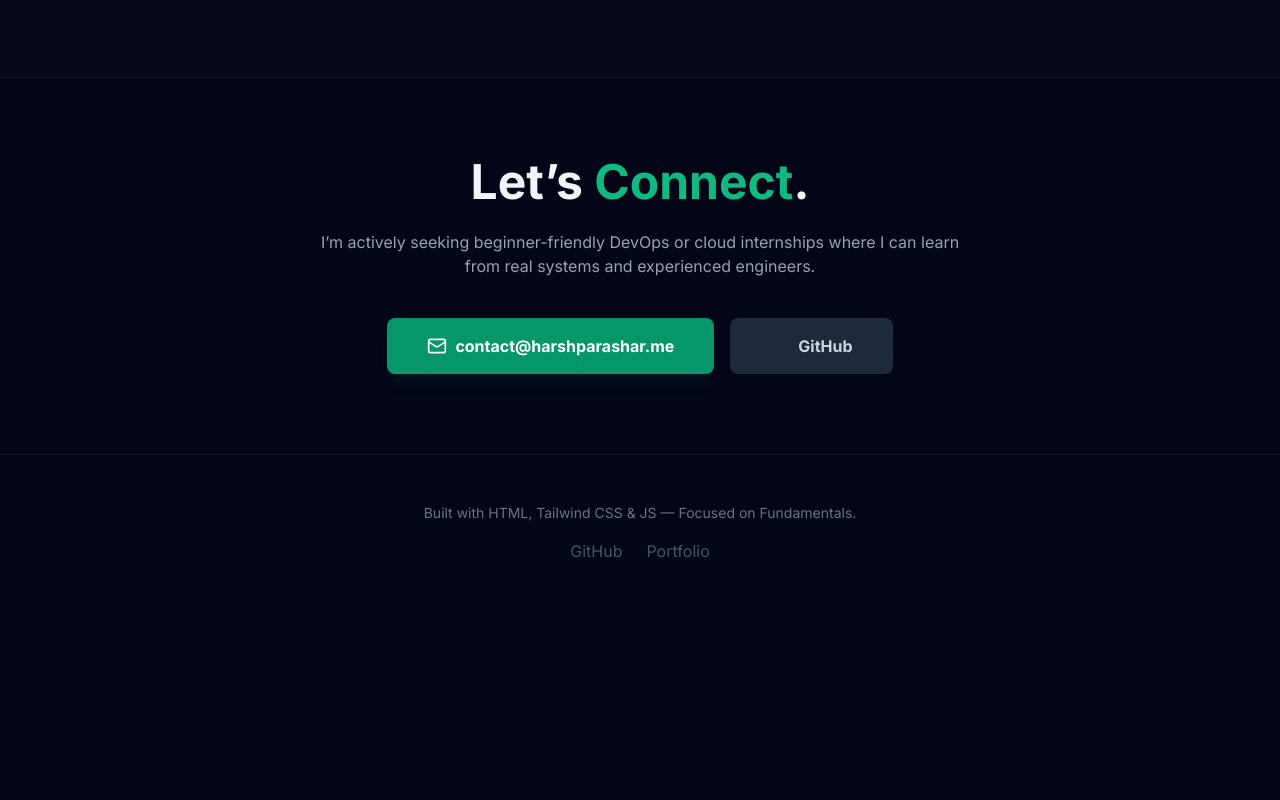
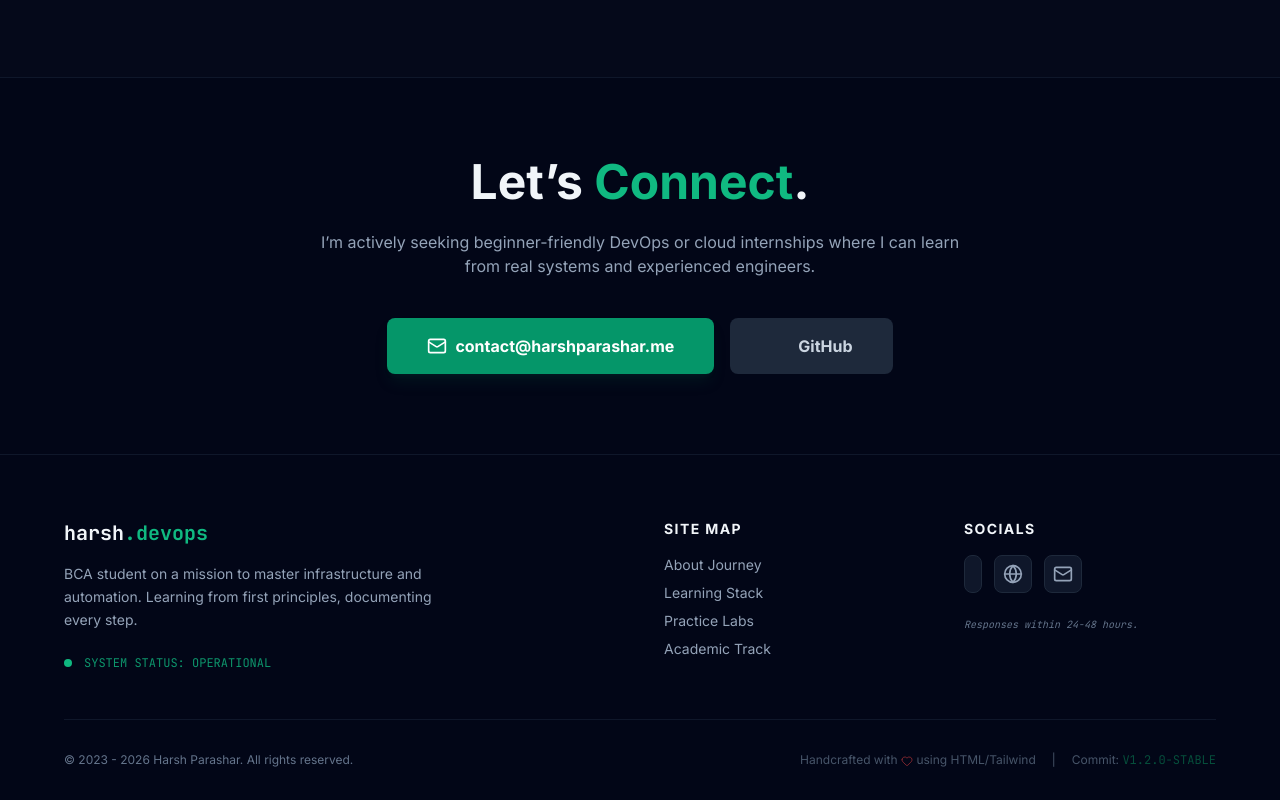
Before and after one commit to harshparashar-me/my-portfolio, a plain HTML site: page index.html in a window 1280 px wide. Shown: the part 2376-3176 px from the top of the page. Before the commit the page ends 2987 px from the top, so only its background shows below. Drawn offline with nearby package versions, Linux system fonts and the light colour scheme.

Commit message:
Update index.html

```diff
--- a/index.html
+++ b/index.html
@@ -36,6 +36,7 @@
         .selection-emerald::selection { background-color: rgba(16, 185, 129, 0.3); }
         .glass-nav { background-color: rgba(2, 6, 23, 0.8); backdrop-filter: blur(8px); border-bottom: 1px solid rgba(30, 41, 59, 1); }
         .terminal-shadow { box-shadow: 0 25px 50px -12px rgba(16, 185, 129, 0.1); }
+        .footer-link-hover:hover { color: #10b981; transform: translateX(4px); transition: all 0.2s; }
     </style>
 </head>
 <body class="bg-slate-950 text-slate-300 font-sans antialiased selection-emerald">
@@ -328,14 +329,67 @@
         </div>
     </section>
 
-    <!-- Footer -->
-    <footer class="py-12 border-t border-slate-900 px-6 text-center">
-        <p class="text-slate-500 text-sm mb-4">
-            Built with HTML, Tailwind CSS & JS — Focused on Fundamentals.
-        </p>
-        <div class="flex justify-center gap-6 text-slate-600">
-            <a href="https://github.com/harshparashar-me" target="_blank" class="hover:text-emerald-500 transition-colors">GitHub</a>
-            <a href="https://harshparashar.me/tech/" target="_blank" class="hover:text-emerald-500 transition-colors">Portfolio</a>
+    <!-- Improved Footer -->
+    <footer class="bg-slate-950 border-t border-slate-900 pt-16 pb-8 px-6">
+        <div class="max-w-6xl mx-auto">
+            <div class="grid grid-cols-1 md:grid-cols-4 gap-12 mb-12">
+                <!-- Column 1: Brand -->
+                <div class="col-span-1 md:col-span-2 space-y-4">
+                    <div class="flex items-center gap-2 font-mono text-xl font-bold">
+                        <span class="text-slate-100">harsh<span class="text-emerald-500">.devops</span></span>
+                    </div>
+                    <p class="text-slate-400 text-sm leading-relaxed max-w-sm">
+                        BCA student on a mission to master infrastructure and automation.
+                        Learning from first principles, documenting every step.
+                    </p>
+                    <div class="flex items-center gap-3 pt-2 text-emerald-500/80 font-mono text-xs">
+                        <span class="flex h-2 w-2 rounded-full bg-emerald-500 animate-pulse"></span>
+                        SYSTEM STATUS: OPERATIONAL
+                    </div>
+                </div>
+
+                <!-- Column 2: Navigation -->
+                <div class="space-y-4">
+                    <h4 class="text-slate-100 font-bold text-sm uppercase tracking-widest">Site Map</h4>
+                    <ul class="space-y-2 text-sm text-slate-400">
+                        <li><a href="#about" class="footer-link-hover block">About Journey</a></li>
+                        <li><a href="#skills" class="footer-link-hover block">Learning Stack</a></li>
+                        <li><a href="#labs" class="footer-link-hover block">Practice Labs</a></li>
+                        <li><a href="#education" class="footer-link-hover block">Academic Track</a></li>
+                    </ul>
+                </div>
+
+                <!-- Column 3: Connect -->
+                <div class="space-y-4">
+                    <h4 class="text-slate-100 font-bold text-sm uppercase tracking-widest">Socials</h4>
+                    <div class="flex gap-3">
+                        <a href="https://github.com/harshparashar-me" target="_blank" class="p-2 bg-slate-900 rounded-lg border border-slate-800 text-slate-400 hover:text-emerald-400 hover:border-emerald-500/30 transition-all">
+                            <i data-lucide="github" class="w-5 h-5"></i>
+                        </a>
+                        <a href="https://harshparashar.me/tech/" target="_blank" class="p-2 bg-slate-900 rounded-lg border border-slate-800 text-slate-400 hover:text-emerald-400 hover:border-emerald-500/30 transition-all">
+                            <i data-lucide="globe" class="w-5 h-5"></i>
+                        </a>
+                        <a href="mailto:contact@harshparashar.me" class="p-2 bg-slate-900 rounded-lg border border-slate-800 text-slate-400 hover:text-emerald-400 hover:border-emerald-500/30 transition-all">
+                            <i data-lucide="mail" class="w-5 h-5"></i>
+                        </a>
+                    </div>
+                    <p class="text-[10px] text-slate-500 font-mono pt-2 italic">
+                        Responses within 24-48 hours.
+                    </p>
+                </div>
+            </div>
+
+            <!-- Bottom Bar -->
+            <div class="pt-8 border-t border-slate-900 flex flex-col md:flex-row justify-between items-center gap-4">
+                <p class="text-slate-500 text-xs">
+                    © 2023 - 2026 Harsh Parashar. All rights reserved.
+                </p>
+                <div class="flex items-center gap-4 text-xs text-slate-600">
+                    <span>Handcrafted with <i data-lucide="heart" class="inline w-3 h-3 text-red-500/50"></i> using HTML/Tailwind</span>
+                    <span class="hidden md:inline">|</span>
+                    <span>Commit: <span class="font-mono text-emerald-900 uppercase">v1.2.0-stable</span></span>
+                </div>
+            </div>
         </div>
     </footer>
 
```
